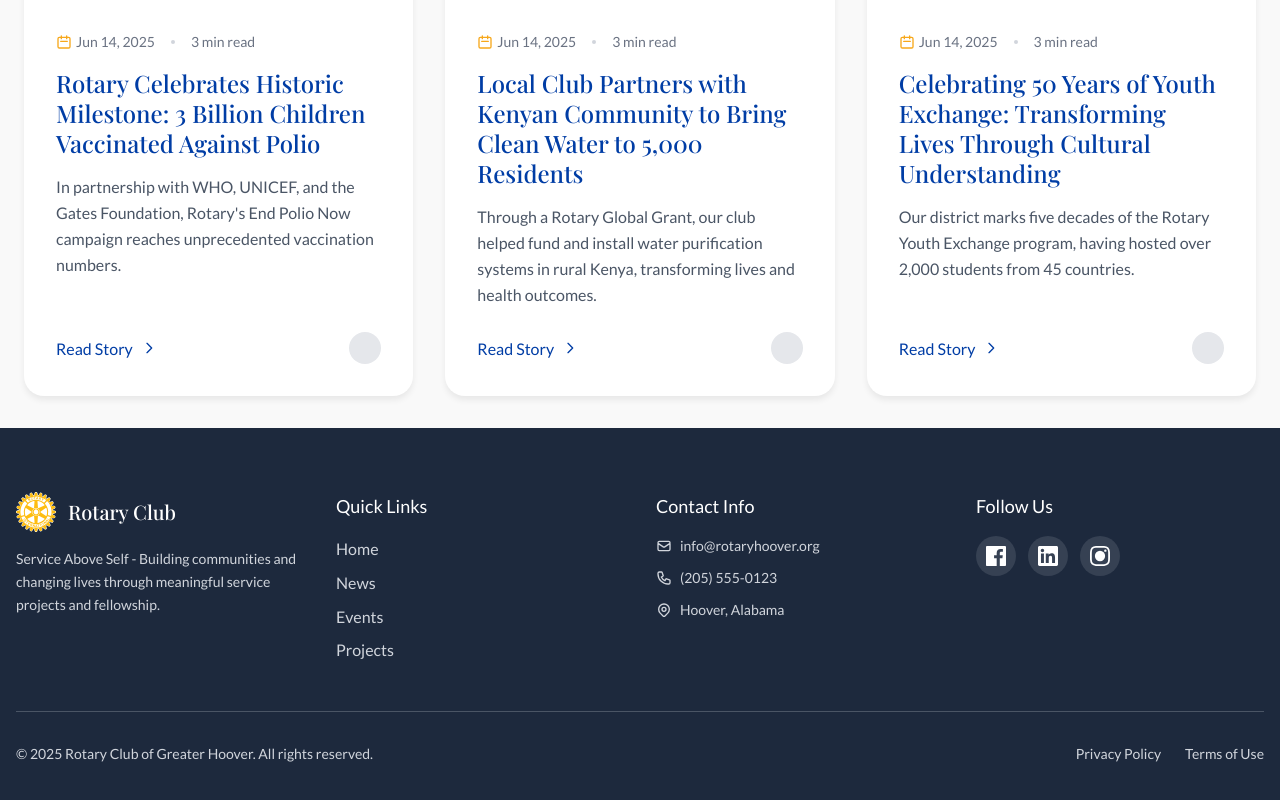
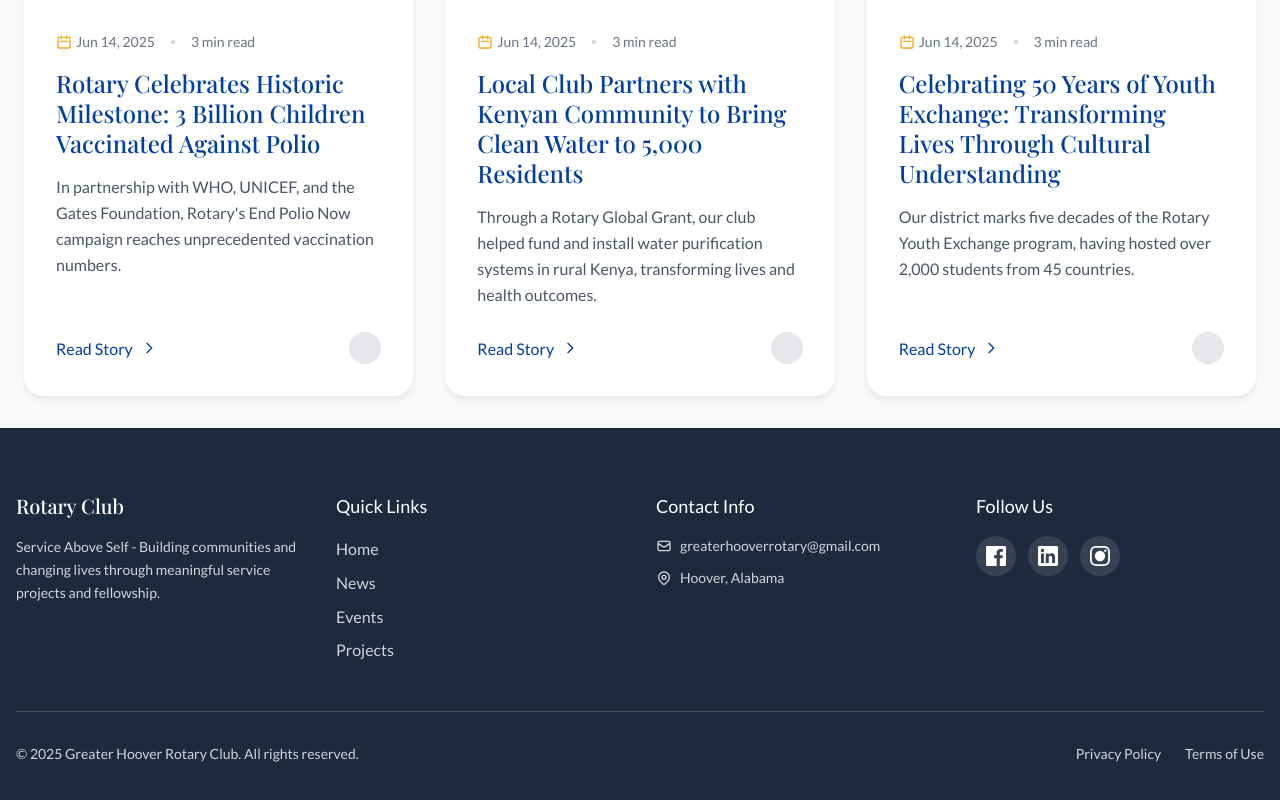
Before and after one commit to adilp/GHRSite, a Next.js app: page /news in a window 1280 px wide. Shown: the part 443-1243 px from the top of the page. Built offline with nearby package versions, Linux system fonts and the light colour scheme; a web font is replaced by a local one.

Commit message:
Fixed language to be greater hoover rotary

```diff
--- a/src/app/page.tsx
+++ b/src/app/page.tsx
@@ -33,7 +33,7 @@
           <div className='relative z-10 flex flex-col items-center justify-center h-full text-white px-4'>
 
             <h1 className='text-3xl sm:text-4xl md:text-6xl lg:text-7xl font-neo-sans font-bold mb-4 md:mb-6 text-center drop-shadow-2xl px-4'>
-              Rotary Club of Greater Hoover
+              Greater Hoover Rotary Club
             </h1>
 
             <p className='text-lg sm:text-xl md:text-2xl lg:text-3xl font-light tracking-wider drop-shadow-lg mb-6 md:mb-8'>
@@ -82,7 +82,7 @@
                   Connecting for Good
                 </h2>
                 <p className='text-gray-700 text-lg leading-relaxed'>
-                  The Rotary Club of Greater Hoover aims to be
+                  The Greater Hoover Rotary Club aims to be
                   a beacon of service in our community. We are neighbors,
                   friends, and leaders who share a passion for making a
                   difference through meaningful service projects, fellowship,
--- a/src/components/Footer.tsx
+++ b/src/components/Footer.tsx
@@ -11,13 +11,6 @@
             {/* Column 1: Logo + Tagline */}
             <div>
               <div className="flex items-center space-x-3 mb-4">
-                <Image
-                  src="/rotary-international-7.svg"
-                  alt="Rotary Logo"
-                  width={40}
-                  height={40}
-                  className="w-10 h-10"
-                />
                 <h3 className="text-xl font-medium">Rotary Club</h3>
               </div>
               <p className="text-gray-300 text-sm leading-relaxed">
@@ -44,13 +37,7 @@
                   <svg className="w-4 h-4 mr-2" fill="none" stroke="currentColor" viewBox="0 0 24 24">
                     <path strokeLinecap="round" strokeLinejoin="round" strokeWidth={2} d="M3 8l7.89 5.26a2 2 0 002.22 0L21 8M5 19h14a2 2 0 002-2V7a2 2 0 00-2-2H5a2 2 0 00-2 2v10a2 2 0 002 2z" />
                   </svg>
-                  <span className="text-sm">info@rotaryhoover.org</span>
-                </div>
-                <div className="flex items-center">
-                  <svg className="w-4 h-4 mr-2" fill="none" stroke="currentColor" viewBox="0 0 24 24">
-                    <path strokeLinecap="round" strokeLinejoin="round" strokeWidth={2} d="M3 5a2 2 0 012-2h3.28a1 1 0 01.948.684l1.498 4.493a1 1 0 01-.502 1.21l-2.257 1.13a11.042 11.042 0 005.516 5.516l1.13-2.257a1 1 0 011.21-.502l4.493 1.498a1 1 0 01.684.949V19a2 2 0 01-2 2h-1C9.716 21 3 14.284 3 6V5z" />
-                  </svg>
-                  <span className="text-sm">(205) 555-0123</span>
+                  <span className="text-sm">greaterhooverrotary@gmail.com</span>
                 </div>
                 <div className="flex items-start">
                   <svg className="w-4 h-4 mr-2 mt-0.5" fill="none" stroke="currentColor" viewBox="0 0 24 24">
@@ -88,7 +75,7 @@
           {/* Bottom Bar */}
           <div className="border-t border-gray-600 pt-8 flex flex-col md:flex-row justify-between items-center">
             <p className="text-gray-300 text-sm">
-              &copy; {new Date().getFullYear()} Rotary Club of Greater Hoover. All rights reserved.
+              &copy; {new Date().getFullYear()} Greater Hoover Rotary Club. All rights reserved.
             </p>
             <div className="flex space-x-6 mt-4 md:mt-0">
               <a href="/privacy" className="text-gray-300 hover:text-white text-sm transition-colors">Privacy Policy</a>
```
